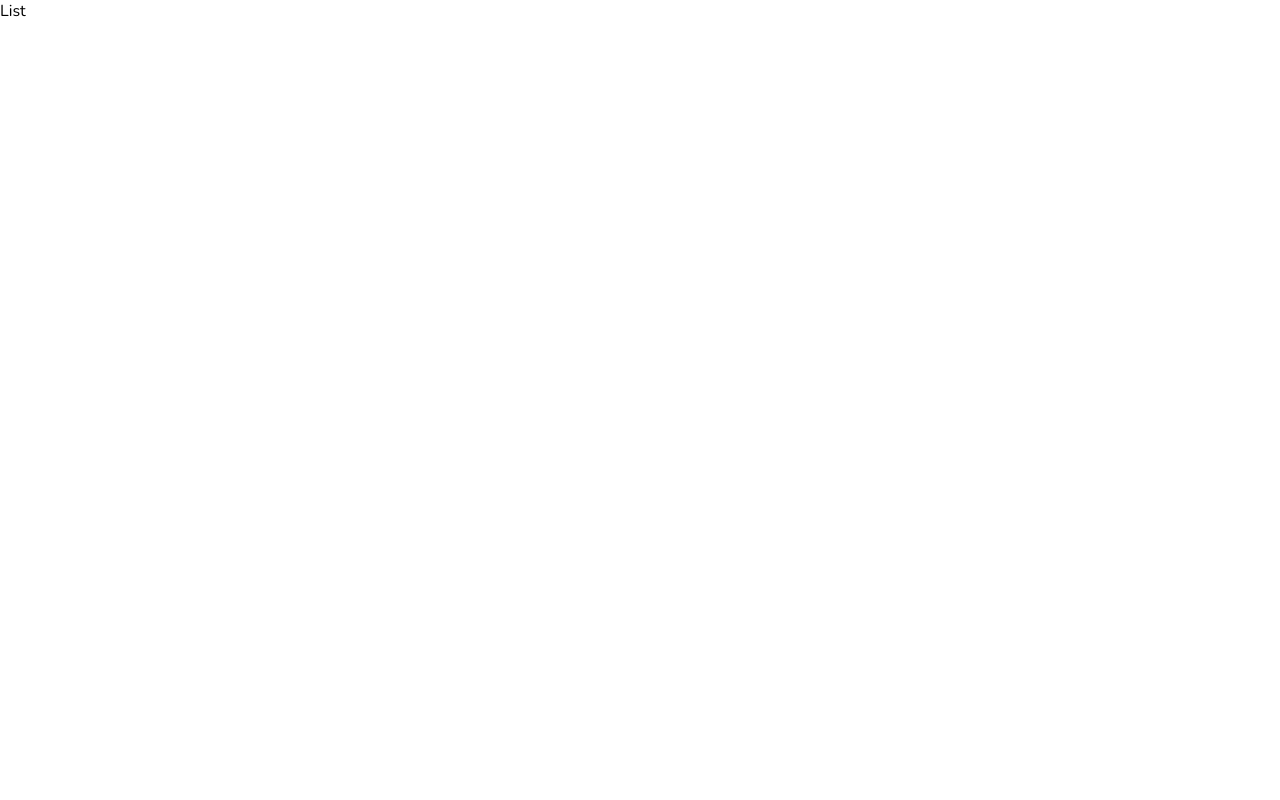
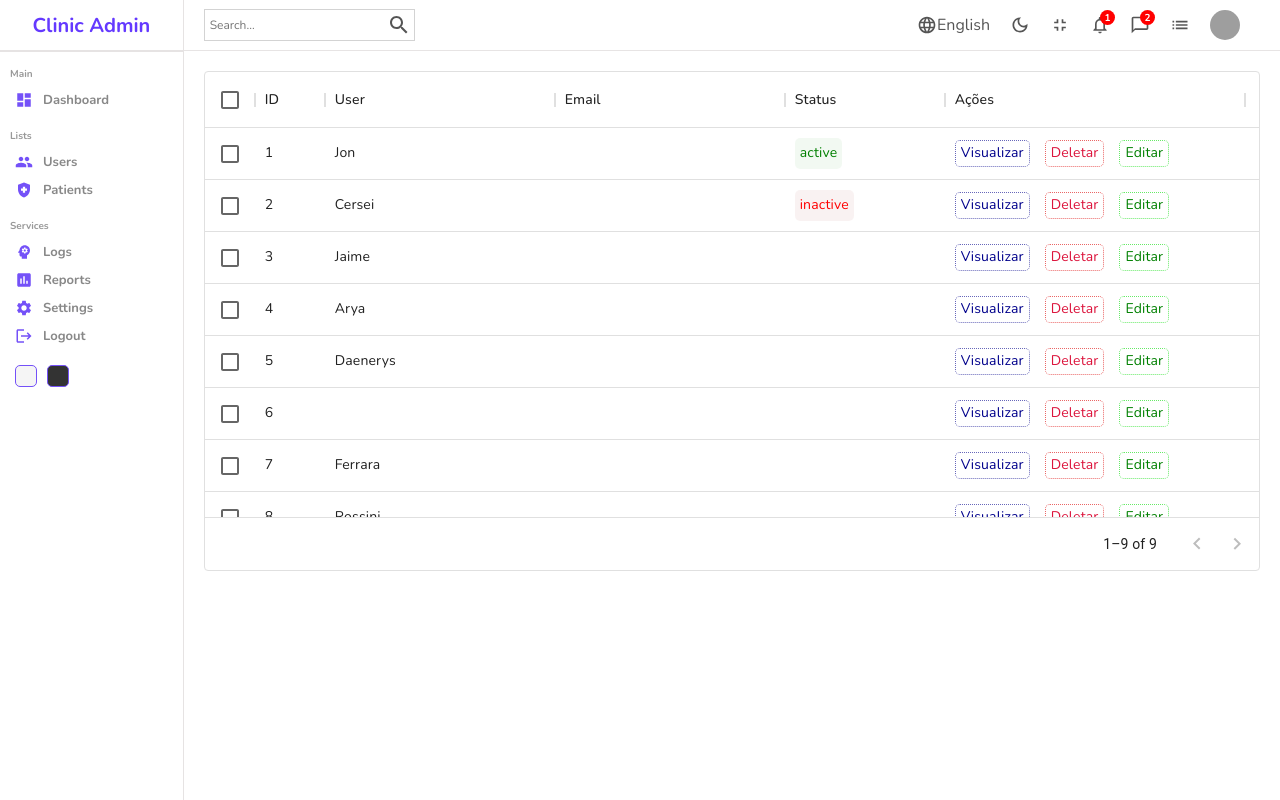
Before and after one commit to FSantosx/clinic-node, a React (Create React App) app in the folder app/ui/: page /users in a window 1280 px wide. Built offline with nearby package versions, Linux system fonts and the light colour scheme; grey boxes are pictures that could not be loaded.

Commit message:
criado pagina para listagem de usuários

```diff
--- a/app/ui/package.json
+++ b/app/ui/package.json
@@ -7,6 +7,7 @@
     "@emotion/styled": "^11.10.5",
     "@mui/icons-material": "^5.10.9",
     "@mui/material": "^5.10.11",
+    "@mui/x-data-grid": "^5.17.12",
     "@testing-library/jest-dom": "^5.16.5",
     "@testing-library/react": "^13.4.0",
     "@testing-library/user-event": "^13.5.0",
--- a/app/ui/src/components/chart/Chart.jsx
+++ b/app/ui/src/components/chart/Chart.jsx
@@ -3,7 +3,6 @@ import {
     AreaChart,
     Area,
     XAxis,
-    YAxis,
     CartesianGrid,
     Tooltip,
     ResponsiveContainer
--- /dev/null
+++ b/app/ui/src/components/datatable/Datatable.jsx
@@ -0,0 +1,28 @@
+import './datatable.scss'
+import { DataGrid } from '@mui/x-data-grid';
+import { userCol, userRows } from '../../databasesource';
+
+export const Datatable = () => {
+    const actionCollum = [
+        { field:"ações", headerName:"Ações", width: "300", renderCell: () => {
+            return (
+                <div className='cellAction'>
+                    <div className='viewButton'>Visualizar</div>
+                    <div className='deleteButton'>Deletar</div>
+                    <div className='editButton'>Editar</div>
+                </div>
+            )
+        }}
+    ]
+    return (
+        <div className='datatable'>
+            <DataGrid
+                rows={userRows}
+                columns={userCol.concat(actionCollum)}
+                pageSize={9}
+                rowsPerPageOptions={[9]}
+                checkboxSelection
+            />
+        </div>
+    )
+}
--- /dev/null
+++ b/app/ui/src/components/datatable/datatable.scss
@@ -0,0 +1,54 @@
+.datatable {
+    height: 500px;
+    padding: 20px;
+
+    .cell {
+        display: flex;
+        align-items: center;
+    }
+
+    .cellWithStatus {
+        padding: 5px;
+        border-radius: 5px;
+
+        &.active {
+            background-color: rgba(0, 128, 0, 0.05);
+            color: green;
+        }
+
+        &.inactive {
+            background-color: rgba(128, 0, 0, 0.05);
+            color: red;
+        }
+    }
+
+    .cellAction {
+        display: flex;
+        align-items: center;
+        gap:15px;
+
+        .viewButton {
+            padding: 2px 5px;
+            border-radius: 5px;
+            color: darkblue;
+            border: 1px dotted rgba(0, 0, 139, 0.596);
+            cursor: pointer
+        }
+
+        .deleteButton {
+            padding: 2px 5px;
+            border-radius: 5px;
+            color: crimson;
+            border: 1px dotted rgba(220, 0, 0, 0.6);
+            cursor: pointer
+        }
+
+        .editButton {
+            padding: 2px 5px;
+            border-radius: 5px;
+            color: green;
+            border: 1px dotted rgba(0, 220, 0, 0.6);
+            cursor: pointer
+        }
+    }
+}
--- a/app/ui/src/components/featured/Featured.jsx
+++ b/app/ui/src/components/featured/Featured.jsx
@@ -3,7 +3,6 @@ import 'react-circular-progressbar/dist/styles.css'
 import MoreVertIcon from "@mui/icons-material/MoreVert"
 import { CircularProgressbar } from 'react-circular-progressbar'
 import KeyboardArrowDownIcon  from '@mui/icons-material/KeyboardArrowDown';
-import { KeyboardArrowUpOutlinedIcon} from '@mui/icons-material/KeyboardArrowUpOutlined';
 
 export const Featured = () => {
     return (
--- /dev/null
+++ b/app/ui/src/databasesource.js
@@ -0,0 +1,30 @@
+export const userCol = [
+    { field: 'id', headerName: 'ID', width: 70 },
+    { field: 'user', headerName: 'User', width: 230, renderCell: (params) => {
+        return (
+            <div className="Cell">
+                {params.row.firstName}
+            </div>
+        )
+    }},
+    { field: 'email', headerName:'Email', width: 230},
+    { field: 'status', headerName:"Status", width:160, renderCell: (params) => {
+        return (
+            <div className={`cellWithStatus ${params.row.status}`}>
+                {params.row.status}
+            </div>
+        )
+    }}
+]
+
+export const userRows = [
+    { id: 1, lastName: 'Snow', firstName: 'Jon', age: 35, status: "active"},
+    { id: 2, lastName: 'Lannister', firstName: 'Cersei', age: 42, status: "inactive"},
+    { id: 3, lastName: 'Lannister', firstName: 'Jaime', age: 45 },
+    { id: 4, lastName: 'Stark', firstName: 'Arya', age: 16 },
+    { id: 5, lastName: 'Targaryen', firstName: 'Daenerys', age: null },
+    { id: 6, lastName: 'Melisandre', firstName: null, age: 150 },
+    { id: 7, lastName: 'Clifford', firstName: 'Ferrara', age: 44 },
+    { id: 8, lastName: 'Frances', firstName: 'Rossini', age: 36 },
+    { id: 9, lastName: 'Roxie', firstName: 'Harvey', age: 65 },
+]
--- a/app/ui/src/pages/list/List.jsx
+++ b/app/ui/src/pages/list/List.jsx
@@ -1,7 +1,16 @@
-import React from 'react'
+import './list.scss'
+import { Sidebar } from "../../components/sidebar/Sidebar"
+import { Navbar } from "../../components/navbar/Navbar"
+import { Datatable } from "../../components/datatable/Datatable"
 
 export const List = () => {
-  return (
-    <div>List</div>
-  )
+    return (
+        <div className='list'>
+            <Sidebar />
+            <div className="listContainer">
+                <Navbar />
+                <Datatable/>
+            </div>
+        </div>
+    )
 }
--- /dev/null
+++ b/app/ui/src/pages/list/list.scss
@@ -0,0 +1,8 @@
+.list {
+    display: flex;
+    width: 100%;
+
+    .listContainer {
+        flex: 6;
+    }
+}
```
Also changed, not shown: 1 other file (tests, documents, lock files or other folders).
